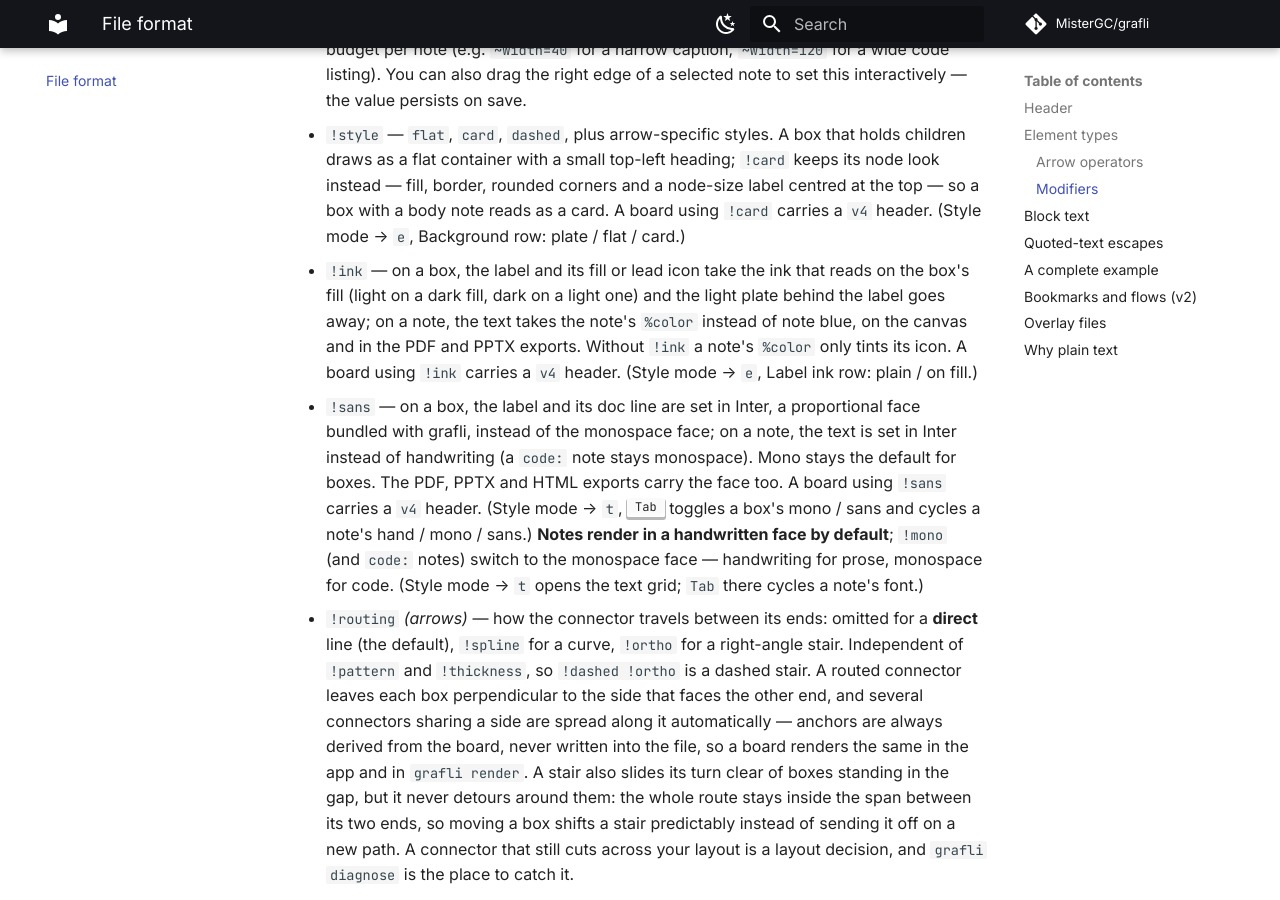
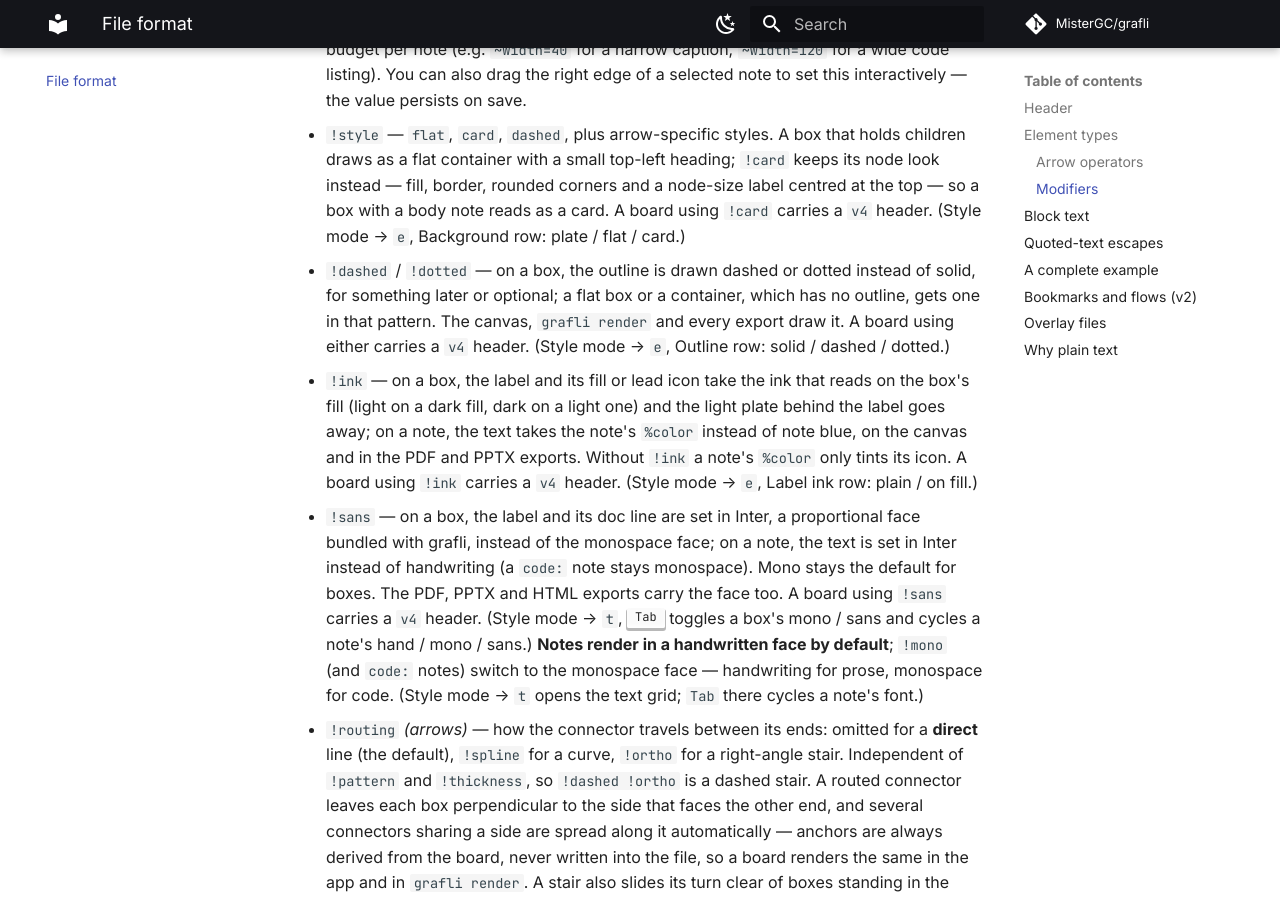
Before and after one commit to MisterGC/grafli, an MkDocs documentation site: the page built from docs/format.md, in a window 1280 px wide and 900 px high, scrolled down 2318 px. Built offline with MkDocs 1.6.1 and Material for MkDocs 9.7.7, drawn with Linux system fonts in a browser that asks for light colours; comment, search, counter and statistics services are not loaded.

Commit message:
Document !dashed and !dotted boxes in the format reference, keybindings, help sheet, skill and changelog

```diff
--- a/docs/format.md
+++ b/docs/format.md
@@ -94,6 +94,12 @@ in `grafli render`. A pair carrying a single arrow is drawn exactly as before.
   corners and a node-size label centred at the top — so a box with a body
   note reads as a card. A board using `!card` carries a `#!grafli v4`
   header. (Style mode → `e`, Background row: plate / flat / card.)
+- `!dashed` / `!dotted` — on a box, the outline is drawn dashed or dotted
+  instead of solid, for something later or optional; a flat box or a
+  container, which has no outline, gets one in that pattern. The canvas,
+  `grafli render` and every export draw it. A board using either carries a
+  `#!grafli v4` header. (Style mode → `e`, Outline row: solid / dashed /
+  dotted.)
 - `!ink` — on a box, the label and its fill or lead icon take the ink that
   reads on the box's fill (light on a dark fill, dark on a light one) and
   the light plate behind the label goes away; on a note, the text takes the
```
Also changed, not shown: CHANGELOG.md (+8 -0 lines), docs/keybindings.md (+1 -1 lines), grafli/skills/grafli/SKILL.md (+3 -1 lines), grafli/skills/grafli/references/format.md (+2 -1 lines), 1 other file.
